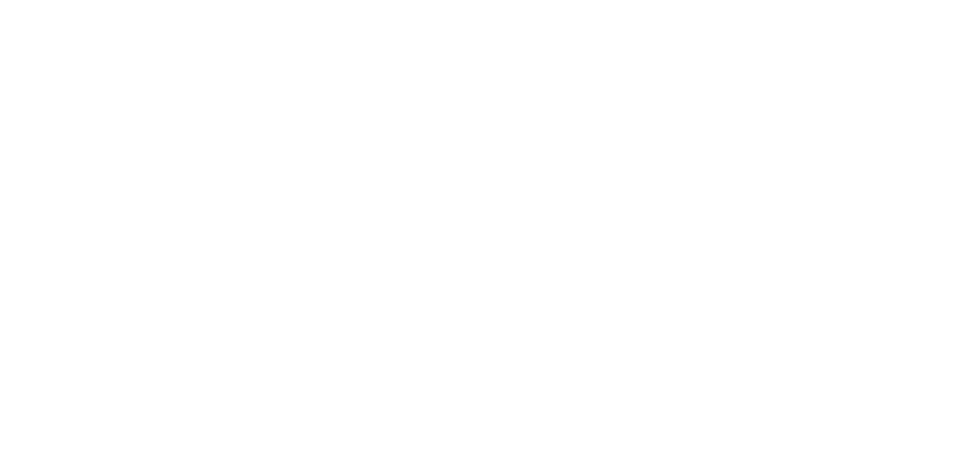
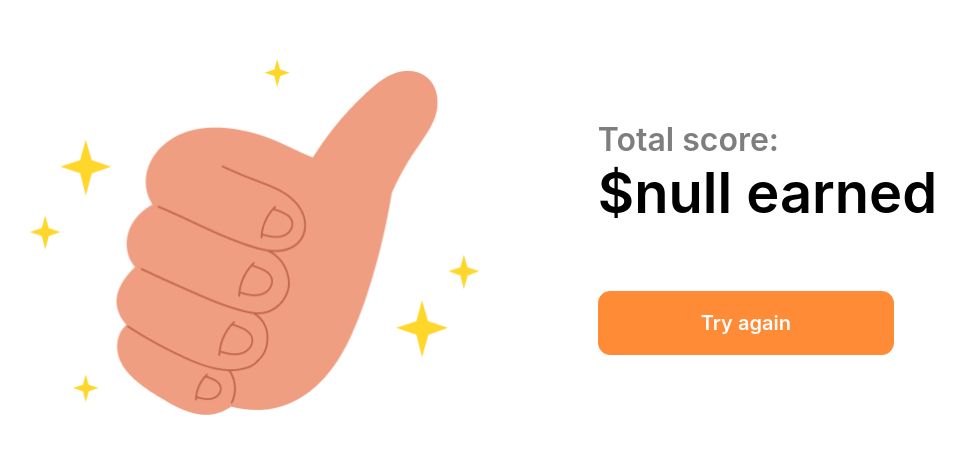
Before and after one commit to Boiko33/millioner, a React (Create React App) app: page /end-game in a window 1280 px wide. Before the commit this address had no page. Shown: the part 163-616 px from the top of the page, without its empty margins (157-1122 px from the left). Built offline with nearby package versions, Linux system fonts and the light colour scheme.

Commit message:
added end game page

```diff
--- a/src/App.js
+++ b/src/App.js
@@ -2,6 +2,7 @@ import React from 'react';
 import { BrowserRouter, Routes, Route } from 'react-router-dom';
 import Home from './pages/Home/Home';
 import Game from './pages/Game/Game';
+import EndGame from './pages/EndGame/EndGame';
 
 import './styles/globals.scss';
 
@@ -11,6 +12,7 @@ function App() {
       <Routes>
         <Route path="/" element={<Home />} />
         <Route path="/game" element={<Game />} />
+        <Route path="/end-game" element={<EndGame />} />
       </Routes>
     </BrowserRouter>
   );
--- a/src/components/Button/sass/Button.module.scss
+++ b/src/components/Button/sass/Button.module.scss
@@ -1,7 +1,6 @@
 .btn {
   max-width: 296px;
   width: 100%;
-  align-self: center;
   height: 64px;
   background-color: #FF8B37;
   border-radius: 12px;
--- a/src/config/constants.js
+++ /dev/null
@@ -1,3 +0,0 @@
-export const INACTIVE = 'INACTIVE';
-export const ACTIVE = 'ACTIVE';
-export const FINISHED = 'FINISHED';
--- /dev/null
+++ b/src/pages/EndGame/EndGame.js
@@ -0,0 +1,19 @@
+import React, { useEffect, useState } from 'react';
+import { useNavigate } from 'react-router-dom';
+import EndGameView from './EndGameView';
+
+function EndGame() {
+  const navigate = useNavigate();
+  const [prize, setPrize] = useState('0');
+
+  useEffect(() => {
+    const finalPrize = localStorage.getItem('Prize');
+    setPrize(finalPrize);
+  }, []);
+
+  return (
+    <EndGameView prize={prize} tryAgainHandler={() => navigate('/')} />
+  );
+}
+
+export default EndGame;
--- /dev/null
+++ b/src/pages/EndGame/EndGameView.js
@@ -0,0 +1,30 @@
+import React from 'react';
+import PropTypes from 'prop-types';
+import thumbUp from '../../assets/images/thumbUp.png';
+import Button from '../../components/Button/Button';
+
+import styles from './sass/EndGame.module.scss';
+
+function EndGameView({ prize, tryAgainHandler }) {
+  return (
+    <div className={styles.container}>
+      <div className={styles.content}>
+        <img alt="thumbUp" className={styles.thumbUp} src={thumbUp} />
+        <div className={styles.rightBlock}>
+          <p className={styles.title}>Total score:</p>
+          <p className={styles.prize}>
+            {`$${prize} earned`}
+          </p>
+          <Button onClick={tryAgainHandler} title="Try again" />
+        </div>
+      </div>
+    </div>
+  );
+}
+
+EndGameView.propTypes = {
+  prize: PropTypes.string.isRequired,
+  tryAgainHandler: PropTypes.func.isRequired,
+};
+
+export default EndGameView;
--- /dev/null
+++ b/src/pages/EndGame/sass/EndGame.module.scss
@@ -0,0 +1,31 @@
+.container {
+  max-width: 1440px;
+  width: 100%;
+  height: 100%;
+  .content {
+    height: 100%;
+    display: flex;
+    justify-content: center;
+    align-items: center;
+    .thumbUp {
+      max-width: 451px;
+      max-height: 356px;
+      margin-right: 118px;
+    }
+    .rightBlock {
+      display: flex;
+      flex-direction: column;
+      justify-content: center;
+      .title {
+        font-size: 32px;
+        font-weight: 600;
+        opacity: 0.5;
+      }
+      .prize {
+        font-size: 56px;
+        font-weight: 600;
+        margin: 0 0 64px 0;
+      }
+    }
+  }
+}
--- a/src/pages/Game/Game.js
+++ b/src/pages/Game/Game.js
@@ -1,4 +1,5 @@
 import React, { useState } from 'react';
+import { useNavigate } from 'react-router-dom';
 import Layout from '../../components/Layout/Layout';
 import GameView from './GameView';
 import questionList from '../../mocks/questionList.json';
@@ -6,9 +7,9 @@ import moneyList from '../../mocks/moneyList.json';
 import styles from './sass/Game.module.scss';
 
 function Game() {
+  const navigation = useNavigate();
   const [selectedAnswers, setSelectedAnswers] = useState([]);
   const [isShowResult, setIsShowResult] = useState(false);
-  // const [totalPrize, setTotalPrize] = useState(0);
   const [activePrizeId, setActivePrizeId] = useState(1);
   const [activeQuestion, setActiveQuestion] = useState(0);
   const [isCorrectAnswer, setIsCorrectAnswer] = useState(false);
@@ -34,7 +35,13 @@ function Game() {
         const secondArr = [...correctAnswers].sort();
         setIsShowResult(true);
         const isEqual = firstArr.every((val, index) => val === secondArr[index]);
-        setIsCorrectAnswer(isEqual);
+        if (isEqual) {
+          setIsCorrectAnswer(true);
+        } else {
+          const activePrize = moneyList.find((item) => item.id === activePrizeId - 1);
+          localStorage.setItem('Prize', activePrize?.value || '0');
+          navigation('/end-game');
+        }
       }, 1000);
     }
   };
--- a/src/pages/Game/sass/Game.module.scss
+++ b/src/pages/Game/sass/Game.module.scss
@@ -156,6 +156,7 @@
   }
   .nextBtn {
     position: absolute;
+    align-self: center;
     top: 50%;
     left: 30%
   }
--- a/src/pages/Home/Home.js
+++ b/src/pages/Home/Home.js
@@ -6,6 +6,7 @@ import Layout from '../../components/Layout/Layout';
 function Home() {
   const navigate = useNavigate();
   const startHandler = () => {
+    localStorage.setItem('Prize', '0');
     navigate('/game');
   };
   return (
```
